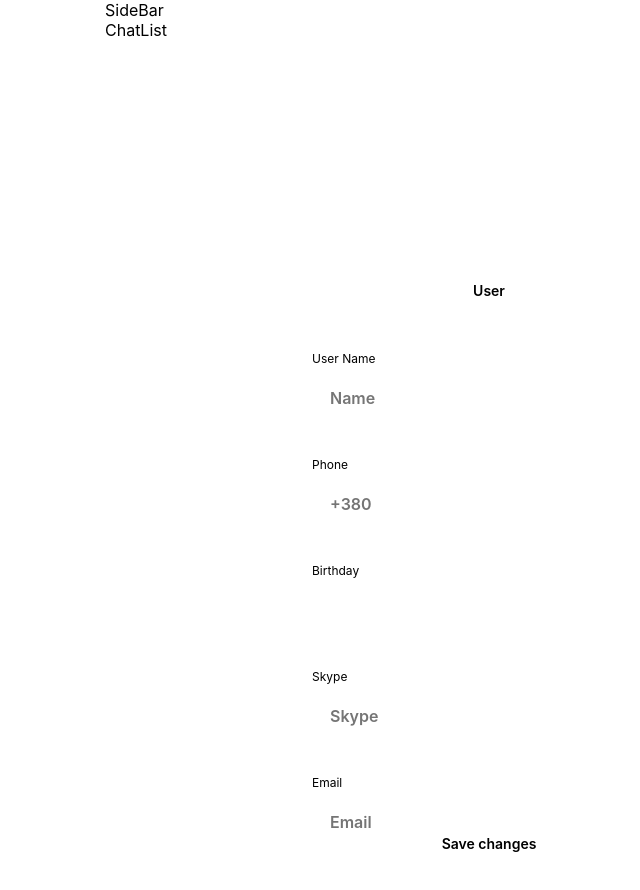
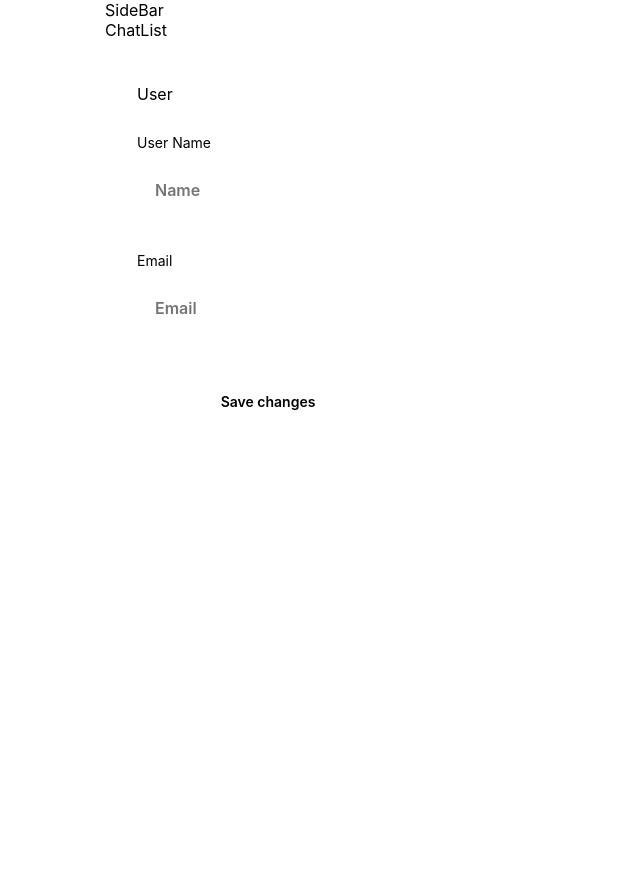
Before and after one commit to CherednikNatalya/Chat_Project, a React (Create React App) app: page /chat-project/account in a window 1280 px wide. Shown: the top 890 px of the page, without its empty margins (151-791 px from the left). Built offline with nearby package versions, Linux system fonts and the light colour scheme.

Commit message:
fix account-page, add routes

```diff
--- a/package.json
+++ b/package.json
@@ -2,7 +2,7 @@
   "name": "my-app",
   "version": "0.1.0",
   "private": true,
-  "homepage": "https://CherednikNatalya.github.io/Chat_Project/",
+  "homepage": "https://CherednikNatalya.github.io/chat-project/",
   "dependencies": {
     "@reduxjs/toolkit": "^1.9.7",
     "@testing-library/jest-dom": "^5.17.0",
--- a/src/App.js
+++ b/src/App.js
@@ -12,7 +12,7 @@ import ChartPage from 'pages/ChartPage/ChartPage'
 import Layout from 'components/Layout/Layout';
 // import Page404 from 'page/Page404/Page404';
 import Loader from './components/Loader/Loader';
-import VerificationPage from 'pages/VerificationPage/VerificationPage'
+// import VerificationPage from 'pages/VerificationPage/VerificationPage'
 import PrivateRoute from 'PrivateRoute';
 import RestrictedRoute from 'RestrictedRoute';
 
@@ -26,7 +26,7 @@ export default function App() {
     <Route path="/" element={<Layout />}>
     <Route index element={
               <RestrictedRoute
-                redirectTo={`/account`}
+                redirectTo={`/chat`}
                 component={<MainPage />}
               />
             }
@@ -34,8 +34,7 @@ export default function App() {
       <Route path="/"
             element={
               <RestrictedRoute
-                redirectTo={`/account`}
-                component={<MainPage />}
+                redirectTo={`/chat`} component={<MainPage />}
               />
             }
           />
@@ -43,8 +42,7 @@ export default function App() {
             path="/login"
             element={
               <RestrictedRoute
-                redirectTo={`/account`}
-                component={<LoginPage />}
+                redirectTo={`/chat`} component={<LoginPage />}
               />
             }
           />
@@ -52,12 +50,11 @@ export default function App() {
             path="/register"
             element={
               <RestrictedRoute
-                redirectTo={`/account`}
-                component={<RegisterPage />}
+                redirectTo={`/chat`} component={<RegisterPage />}
               />
             }
           />
-       <Route path="/register/:token" element={<VerificationPage />} />;
+       {/* <Route path="/register/:token" element={<VerificationPage />} />; */}
        <Route
             path="/"
             element={
--- a/src/components/Layout/Layout.jsx
+++ b/src/components/Layout/Layout.jsx
@@ -8,7 +8,7 @@ import { useEffect, useState } from 'react';
 
 import Loader from 'components/Loader/Loader';
 
-const Layout = () => {
+export default function Layout ()  {
   const [sidebarOpen, setSidebarOpen] = useState(window.innerWidth >= 1440);
 
   const handleSidebarOpen = () => {
@@ -46,5 +46,3 @@ const Layout = () => {
     </>
   );
 };
-
-export default Layout;
--- a/src/components/Profile/Profile.jsx
+++ b/src/components/Profile/Profile.jsx
@@ -7,25 +7,25 @@ import { object, string,
 import { getUser } from 'redux-store/AuthOperations/selectors';
 import { updateUser } from 'redux-store/AuthOperations/AuthOperations';
 import {
-  ContainerImg,
+  // ContainerImg,
   Wrapper,
   Input,
-  DatePick,
+  // DatePick,
   Btn,
   BlockInput,
   Forms,
-  InputFile,
+  // InputFile,
 //   ImgBtn,
-  ImgAvatar,
+  // ImgAvatar,
   LabelBtn,
-  LabelImg,
+  // LabelImg,
   User,
-  SvgAvatar,
-  VectorPng,
+  // SvgAvatar,
+  // VectorPng,
   Message,
 } from './ProfileStyled';
 // import plus from '../../images/icons/plus.png';
-import Icon from '../../images/sprite.svg';
+// import Icon from '../../images/sprite.svg';
 
 const validationFormikSchema = object({
   name: string().max(40, 'too long!').required(),
@@ -38,7 +38,7 @@ const validationFormikSchema = object({
 
 const Profile = () => {
   const { user } = useSelector(getUser);
-  const [avatarURL, setAvatarURL] = useState(null);
+  // const [avatarURL, setAvatarURL] = useState(null);
   const [initialValues, setInitialValues] = useState({
     name: '',
     // phone: '',
@@ -53,10 +53,9 @@ const Profile = () => {
       name: user ? user.name : '',
       email: user ? user.email : '',
     //   phone: user ? user.phone : '',
-    //   skype: user ? user.skype : '',
     //   birthday: user.birthday ? new Date(user.birthday) : new Date(),
     };
-    setAvatarURL(user.avatarURL);
+    // setAvatarURL(user.avatarURL);
     setInitialValues({ ...data });
   }, [user]);
 
@@ -64,17 +63,15 @@ const Profile = () => {
     const formData = new FormData();
     formData.append('name', values.name);
     formData.append('email', values.email);
-    if (values.phone) {
-      formData.append('phone', values.phone);
-    }
-    if (values.skype) {
-      formData.append('skype', values.skype);
-    }
-    formData.append('birthday', values.birthday);
+    // if (values.phone) {
+    //   formData.append('phone', values.phone);
+    // }
 
-    if (avatarURL !== avatarURL.toString()) {
-      formData.append('avatar', avatarURL);
-    }
+    // formData.append('birthday', values.birthday);
+
+    // if (avatarURL !== avatarURL.toString()) {
+    //   formData.append('avatar', avatarURL);
+    // }
 
     await dispatch(updateUser(formData));
 
@@ -99,7 +96,8 @@ const Profile = () => {
           touched,
         }) => (
           <Forms autoComplete="off" onSubmit={handleSubmit}>
-            <ContainerImg>
+
+            {/* <ContainerImg>
               {avatarURL && avatarURL === avatarURL.toString() ? (
                 <ImgAvatar src={avatarURL} alt="avatar" />
               ) : avatarURL ? (
@@ -113,7 +111,6 @@ const Profile = () => {
               )}
 
               <LabelImg htmlFor="avatar">
-                {/* <ImgBtn src={plus} alt="user" /> */}
 
                 <InputFile
                   id="avatar"
@@ -129,7 +126,8 @@ const Profile = () => {
                   }}
                 </ErrorMessage>
               </LabelImg>
-            </ContainerImg>
+            </ContainerImg> */}
+
             <h2>{user?.name} </h2>
             <User>User</User>
             <BlockInput>
@@ -149,7 +147,7 @@ const Profile = () => {
                 </ErrorMessage>
               </LabelBtn>
 
-              <LabelBtn htmlFor="phone">
+              {/* <LabelBtn htmlFor="phone">
                 <p>Phone</p>
                 <Input
                   type="tel"
@@ -163,9 +161,10 @@ const Profile = () => {
                 <ErrorMessage name="phone">
                   {msg => <Message>{msg}</Message>}
                 </ErrorMessage>
-              </LabelBtn>
+              </LabelBtn> */}
 
-              <LabelBtn htmlFor="birthday">
+
+              {/* <LabelBtn htmlFor="birthday">
                 <p>Birthday</p>
                 <DatePick
                   type="date"
@@ -180,32 +179,18 @@ const Profile = () => {
                   }}
                   placeholder="Birthday"
                   dateFormat="dd/MM/yyyy"
-                />
+                /> */}
 
-                <VectorPng>
+
+                {/* <VectorPng>
                   <use href={Icon + '#icon-chevron-right'}></use>
                 </VectorPng>
 
                 <ErrorMessage name="birthday">
                   {msg => <Message>{msg}</Message>}
-                </ErrorMessage>
-              </LabelBtn>
+                </ErrorMessage> */}
+              {/* </LabelBtn> */}
 
-              <LabelBtn htmlFor="skype">
-                <p>Skype</p>
-                <Input
-                  type="text"
-                  name="skype"
-                  id="skype"
-                  placeholder="Skype"
-                  value={values.skype ? values.skype : ''}
-                  onChange={handleChange}
-                  onBlur={handleBlur}
-                />
-                <ErrorMessage name="skype">
-                  {msg => <Message>{msg}</Message>}
-                </ErrorMessage>
-              </LabelBtn>
 
               <LabelBtn htmlFor="email">
                 <p>Email</p>
--- a/src/components/Profile/ProfileStyled.js
+++ b/src/components/Profile/ProfileStyled.js
@@ -5,7 +5,7 @@ import DatePicker from 'react-datepicker';
 import 'react-datepicker/dist/react-datepicker.css';
 
 export const Wrapper = styled.div`
-  display: flex;
+  /* display: flex;
   flex-direction: column;
   align-items: center;
 
@@ -43,11 +43,11 @@ export const Wrapper = styled.div`
       font-size: 18px;
       line-height: calc(18 / 18);
     }
-  }
+  } */
 `;
 
 export const User = styled.p`
-  margin-bottom: 40px;
+  /* margin-bottom: 40px;
 
   font-family: 'Inter', sans-serif;
   font-style: normal;
@@ -64,22 +64,22 @@ export const User = styled.p`
 
   @media screen and (min-width: 1440px) {
     margin-bottom: 44px;
-  }
+  } */
 `;
 
 export const Forms = styled(Form)`
-  position: relative;
+  /* position: relative;
   display: flex;
   flex-direction: column;
   align-items: center;
 
   @media screen and (min-width: 768px) {
     position: unset;
-  }
+  } */
 `;
 
 export const BlockInput = styled.div`
-  position: relative;
+  /* position: relative;
 
   display: flex;
   flex-wrap: wrap;
@@ -106,7 +106,7 @@ export const BlockInput = styled.div`
   @media screen and (min-width: 1440px) {
     width: 758px;
     height: 264px;
-  }
+  } */
 `;
 
 export const Input = styled(Field)`
--- a/src/pages/VerificationPage/VerificationPage.jsx
+++ b/src/pages/VerificationPage/VerificationPage.jsx
@@ -31,7 +31,7 @@ const VerificationPage = () => {
             <Container>
                 <Title>Congratulations!</Title>
                 <Text>You have successfully registered on our website!</Text>
-                <AppLink to='/calendar'>Starting to use our app</AppLink>
+                <AppLink to='/chat'>Starting to use our app</AppLink>
             </Container>
         </Background>
     )
--- a/src/redux-store/AuthOperations/AuthOperations.js
+++ b/src/redux-store/AuthOperations/AuthOperations.js
@@ -37,7 +37,7 @@ export const register = createAsyncThunk('auth/register', async userData => {
 
 export const logIn = createAsyncThunk('auth/login', async userData => {
   try {
-    const response = await axios.post('/api/authentication/login', userData);
+    const response = await axios.post('/authentication/login', userData);
     token.set(response.data.token);
     console.log(response);
 
@@ -84,10 +84,10 @@ export const fetchCurrentUser = createAsyncThunk(
 );
 
 export const updateUser = createAsyncThunk(
-  'auth/update',
+  'user/update',
   async (user, thunkAPI) => {
     try {
-      const { data } = await axios.patch('auth/updateUser', user);
+      const { data } = await axios.put('/api/users', user);
 
       return data.user;
     } catch (error) {
```
Also changed, not shown: src/server.js (+8 -8 lines).
